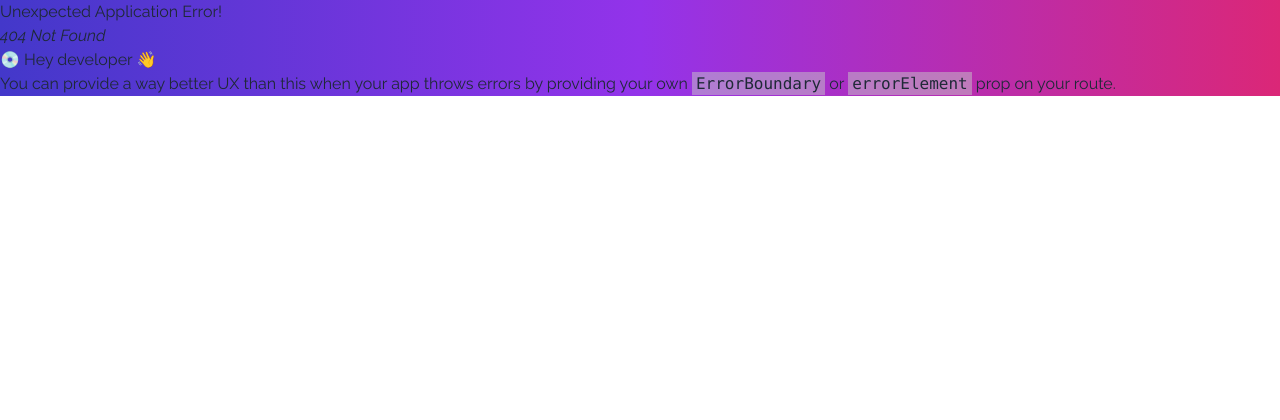
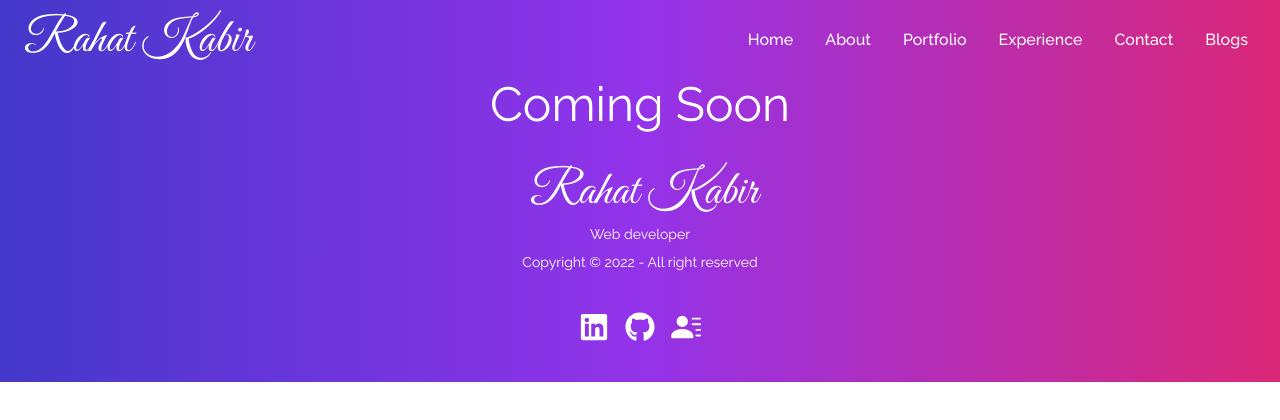
Before and after one commit to ifty17/dev-ifty, a React (Create React App) app: page /blogs in a window 1280 px wide. Before the commit this address had no page. Shown: the top 420 px of the page. Built offline with nearby package versions, Linux system fonts and the light colour scheme.

Commit message:
added blogs

```diff
--- a/src/components/AllComponents.js
+++ b/src/components/AllComponents.js
@@ -1,5 +1,6 @@
 import React from 'react';
 import About from './About';
+import Blogs from './Blogs';
 import Contact from './Contact';
 import Experience from './Experience';
 import Footer from './Footer';
--- /dev/null
+++ b/src/components/Blogs.js
@@ -0,0 +1,11 @@
+import React from 'react';
+
+const Blogs = () => {
+    return (
+        <div>
+            <h1 className='text-5xl pt-20 text-white text-center'>Coming Soon</h1>
+        </div>
+    );
+};
+
+export default Blogs;
--- a/src/components/Navbar.js
+++ b/src/components/Navbar.js
@@ -1,6 +1,7 @@
 import React, { useState } from "react";
 import { FaBars, FaTimes } from "react-icons/fa";
-import {Link} from 'react-scroll'
+import { Link as ScrollLink } from "react-scroll";
+import { Link as RouterLink } from "react-router-dom";
 
 const Navbar = () => {
   const [nav, setNav] = useState(false);
@@ -30,14 +31,14 @@ const Navbar = () => {
   return (
     <div className="z-[999] flex justify-between items-center w-full h-20 px-4 text-white bg-gradient-to-r from-indigo-700 via-purple-600 to-pink-600  fixed">
       <div>
-        <Link
+        <ScrollLink
           to="home"
           smooth
           duration={600}
           className="text-5xl font-signature ml-2 hover:scale-105 duration-200 cursor-pointer"
         >
-          Rahat Kabir
-        </Link>
+          <RouterLink to='/'>Rahat Kabir</RouterLink>
+        </ScrollLink>
       </div>
 
       <ul className="hidden md:flex">
@@ -46,11 +47,17 @@ const Navbar = () => {
             key={id}
             className="px-4 cursor-pointer capitalize font-medium text-white hover:scale-105 duration-200"
           >
-            <Link to={link} smooth duration={700}>
+            <ScrollLink to={link} smooth duration={700}>
               {link}
-            </Link>
+            </ScrollLink>
           </li>
         ))}
+        <RouterLink
+          className="px-4 cursor-pointer capitalize font-medium text-white hover:scale-105 duration-200"
+          to="/blogs"
+        >
+          Blogs
+        </RouterLink>
       </ul>
 
       <div
@@ -67,16 +74,22 @@ const Navbar = () => {
               key={id}
               className="px-4 cursor-pointer capitalize py-6 text-4xl"
             >
-              <Link
+              <ScrollLink
                 onClick={() => setNav(!nav)}
                 to={link}
                 smooth
-                duration={600}
+                duration={700}
               >
                 {link}
-              </Link>
+              </ScrollLink>
             </li>
           ))}
+          <RouterLink
+            className="px-4 cursor-pointer capitalize py-6 text-4xl"
+            to="/blogs"
+          >
+            Blogs
+          </RouterLink>
         </ul>
       )}
     </div>
```
Also changed, not shown: src/routes/routes.js (+11 -0 lines).
